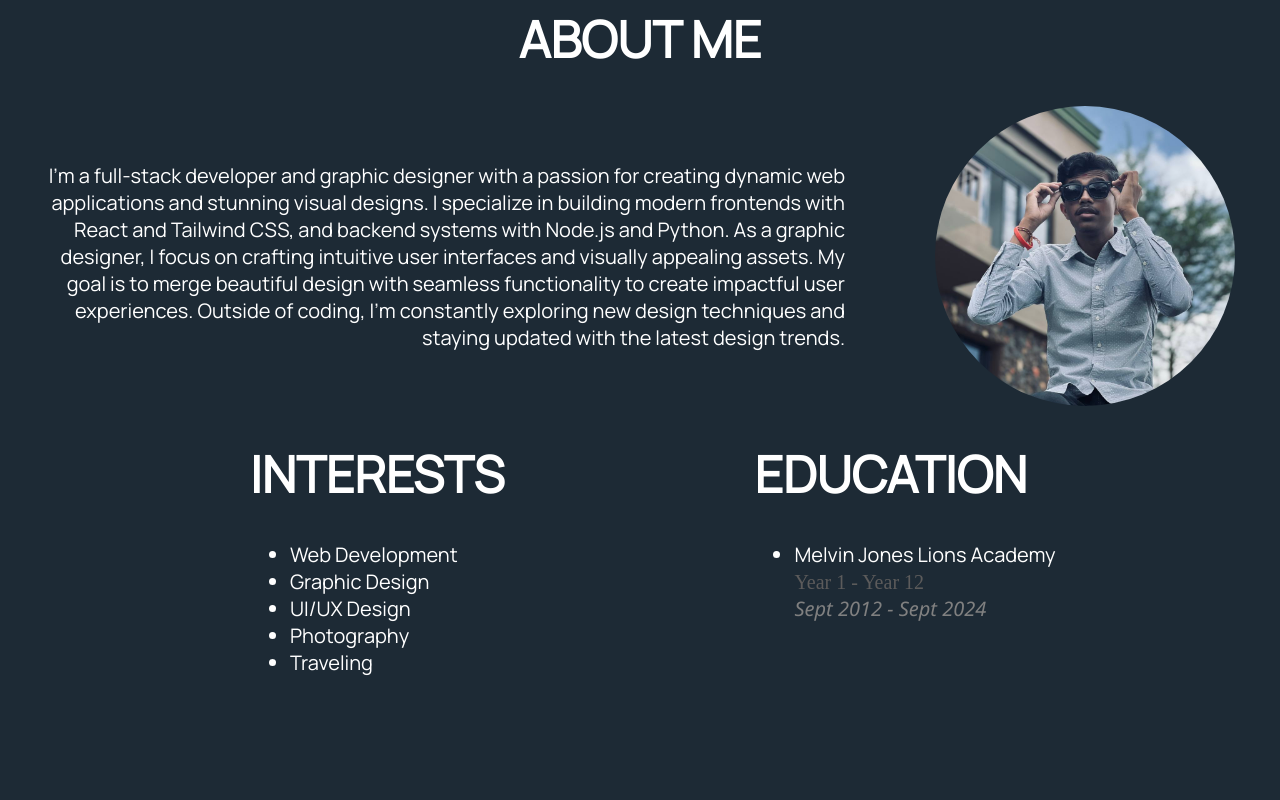
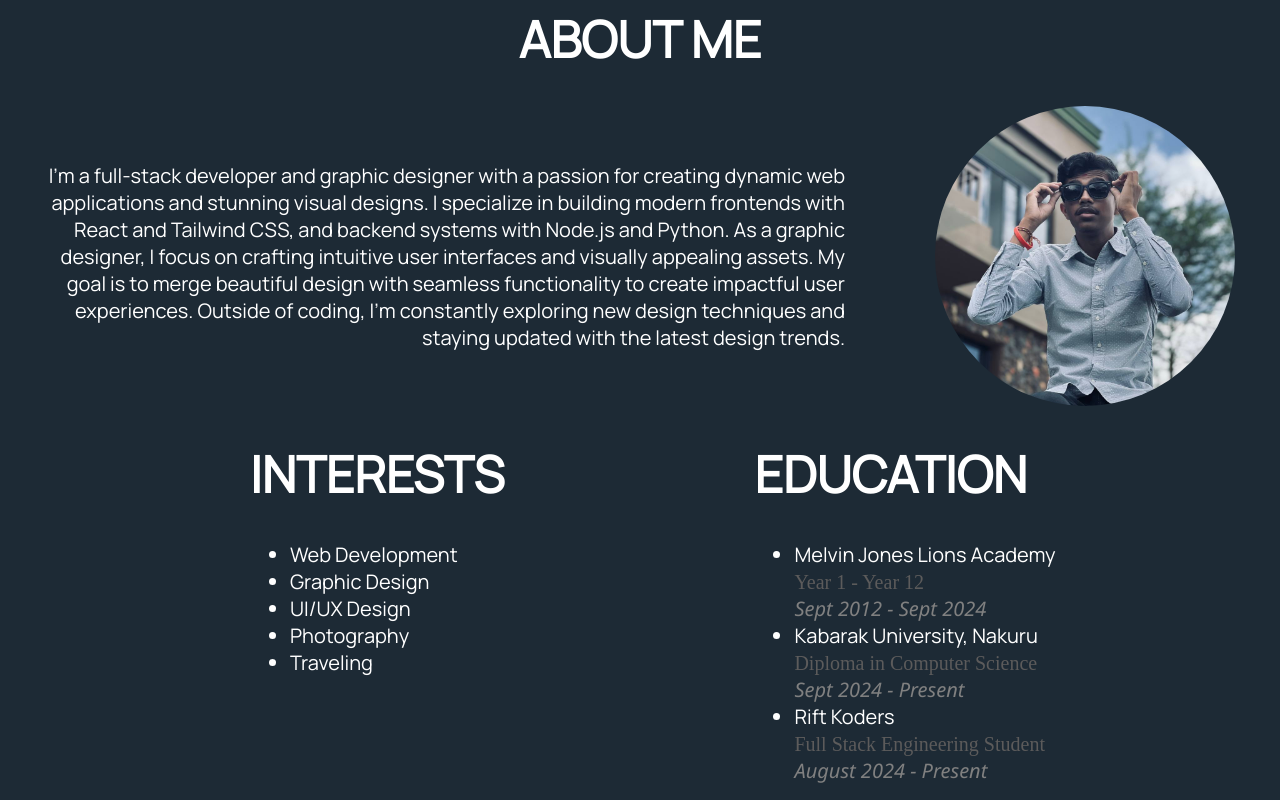
Before and after one commit to patel-vansh1607/vansh-patel, a React (Create React App) app: page / in a window 1280 px wide. Shown: the part 611-1411 px from the top of the page. Before the commit the page ends 1303 px from the top, so only its background shows below. Built offline with nearby package versions, Linux system fonts and the light colour scheme.

Commit message:
adding my edu info

```diff
--- a/src/App.js
+++ b/src/App.js
@@ -69,6 +69,31 @@ function App() {
                     </span>
                     </li>
 
+                    <li>
+                    Kabarak University, Nakuru
+                    <br></br>
+                    <span className='ssspan'>
+                      Diploma in Computer Science
+                    </span>
+                    <br></br>
+                    <span className='sspan'>
+                      Sept 2024 - Present
+                    </span>
+                    </li>
+
+                    <li>
+                    Rift Koders
+                    <br></br>
+                    <span className='ssspan'>
+                      Full Stack Engineering Student
+                    </span>
+                    <br></br>
+                    <span className='sspan'>
+                      August 2024 - Present
+                    </span>
+                    </li>
+
+
                 </ul>
                 </div>
               </div>
```
